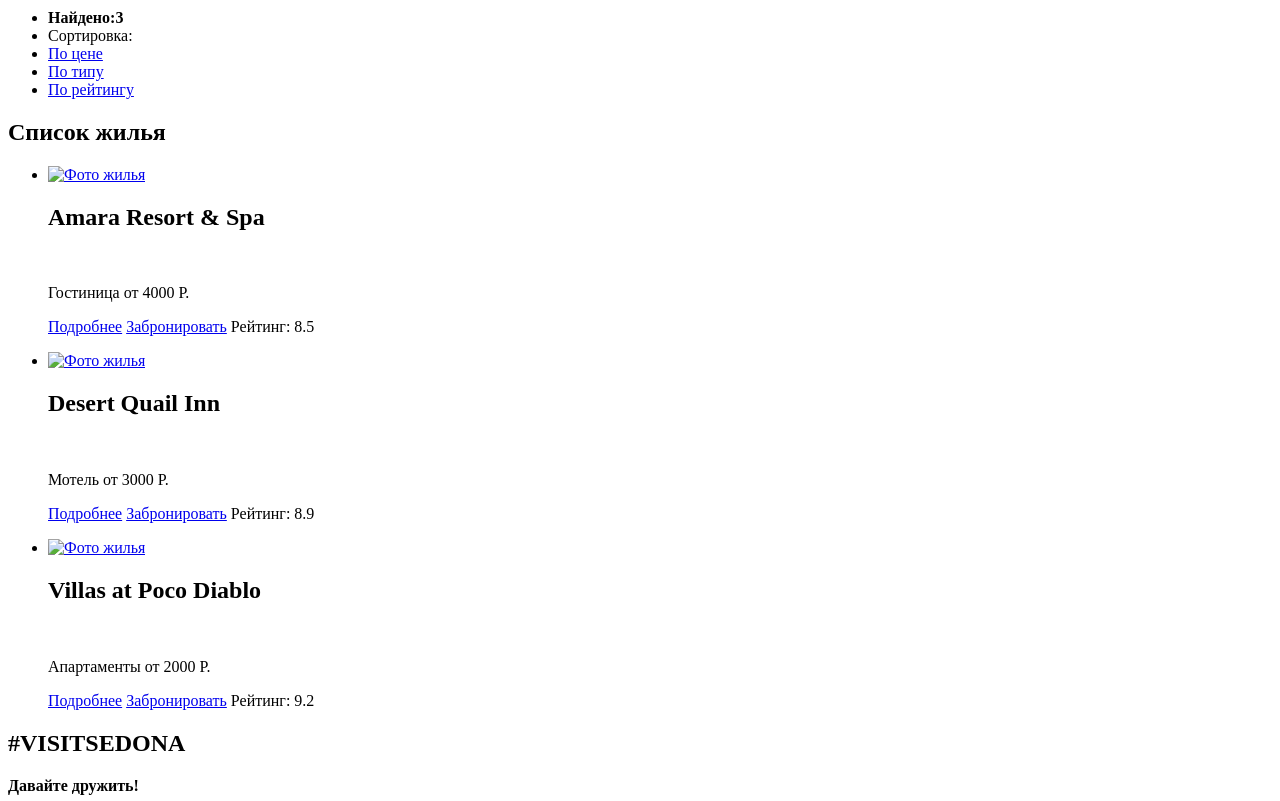
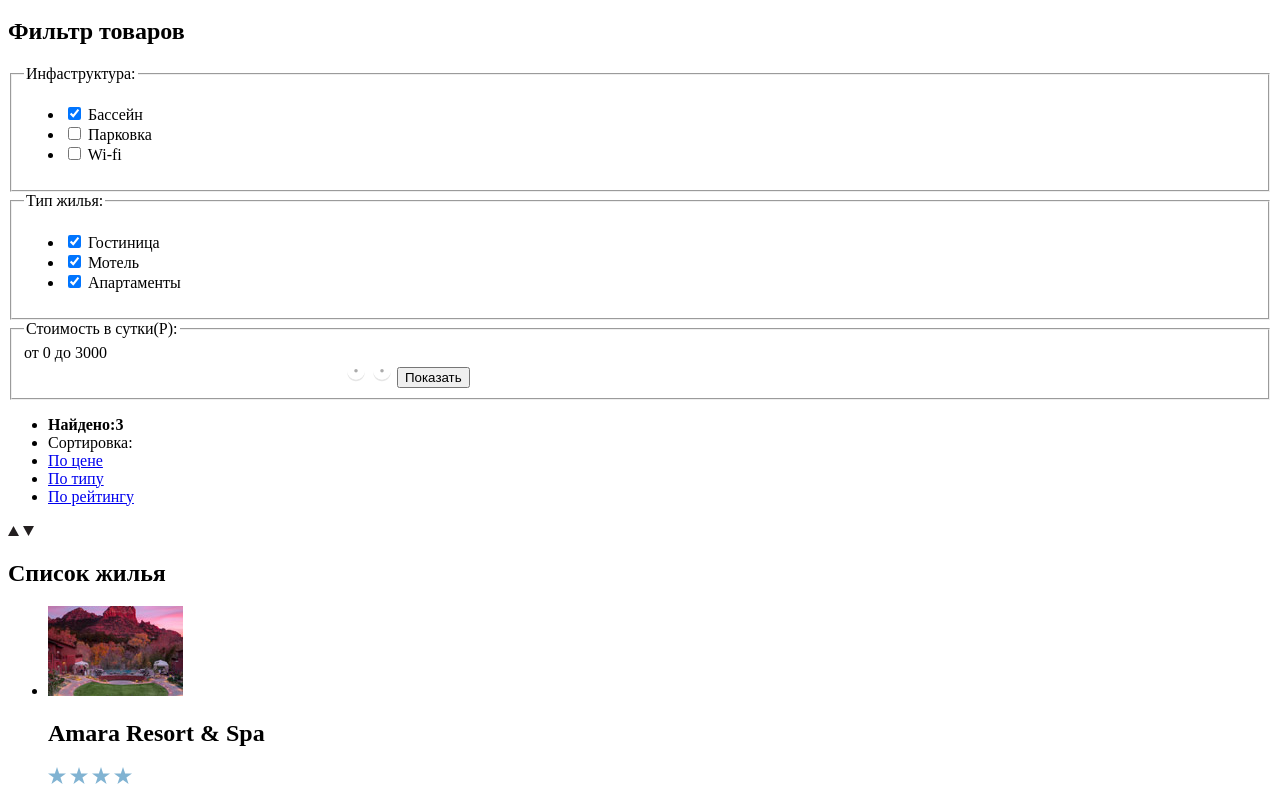
Before and after one commit to Mistesq/sedona-maket, a plain HTML site: page hotels.html in a window 1280 px wide. Shown: the part 172-973 px from the top of the page. Drawn offline with Linux system fonts and the light colour scheme.

Commit message:
добавил фото и обновил формы

```diff
--- a/hotels.html
+++ b/hotels.html
@@ -9,8 +9,8 @@
 <body>
   <header class="main-header">
       <nav class="main-navigation">
-          <a class="main-header-logo">
-              <img src="img/index-logo.svg" width="368" height="153" alt="Логотип барбершопа «Бородинский»">
+          <a class="main-header-logo" href="index.html">
+              <img src="img\Логотип.png" width="138" height="70" alt="Логотип «Седона»">
           </a>
           <ul class="site-navigation">
               <li>
@@ -32,15 +32,59 @@
 
     <section class="filters">
         <h2 class="visually-hidden">Фильтр товаров</h2>
-        <!-- Здесь будет форма -->
+        <fieldset>
+          <legend>Инфаструктура:</legend>
+          <ul class="filters-hotels">
+            <li class="filters-option">
+              <input   class=" vissually-hidden filters-input filter-input-checkbox" id="filters-pool" type="checkbox" name="pool" checked>
+              <label for="filters-pool">Бассейн</label>
+            </li>
+            <li class="filters-option">
+              <input  class=" visually-hidden filters-input filters-input-checkbox" id="filters-parking" type="checkbox" name="parking">
+              <label for="filters-parking">Парковка</label>
+            </li>
+            <li class="filters-option">
+              <input  class=" visually-hidden filters-input filters-input-checkbox" id="filters-wifi" type="checkbox" name="wifi">
+              <label for="filters-wifi">Wi-fi</label>
+            </li>
+          </ul>
+        </fieldset>
+        <fieldset>
+          <legend>Тип жилья:</legend>
+          <ul class="filters-type-housing">
+            <li class="filters-option">
+              <input class=" vissually-hidden filters-input filter-input-checkbox" id="filters-hotel" type="checkbox" name="hotel" checked>
+              <label for="filters-hotel">Гостиница</label>
+            </li>
+            <li class="filters-option">
+              <input class=" vissually-hidden filters-input filter-input-checkbox" id="filters-motel" type="checkbox" name="motel" checked>
+              <label for="filters-motel">Мотель</label>
+            </li>
+            <li class="filters-option">
+              <input class=" vissually-hidden filters-input filter-input-checkbox" id="filters-apartments" type="checkbox" name="apartments" checked>
+              <label for="filters-apartments">Апартаменты</label>
+            </li>
+          </ul>
+        </fieldset>
+        <fieldset>
+          <legend>Стоимость в сутки(Р):</legend>
+          <div class="container-cost-value">
+            <span>от 0</span>
+            <span>до 3000</span>
+          </div>
+          <img src="img/filter-range.png" height="2" width="317" alt="">
+          <a href="" title="0"><img src="img\filter-button.svg" height="20" width="22" alt="до 3000"></a>
+          <a href="" title="3000"><img src="img\filter-button.svg" height="20" width="22" alt="от 0"></a>
+          <button type="submit">Показать</button>
+        </fieldset>
     </section>
 
     <ul class="breadcrumbs">
-        <li class="breadcrumbs-current"><b>Найдено:3</b>
+        <li class="breadcrumbs"><b>Найдено:3</b>
         </li>
-        <li class="breadcrumbs-current">Сортировка:
+        <li class="breadcrumbs">Сортировка:
         </li>
-        <li>
+        <li class="breadcrumbs-current">
             <a href="index.html">По цене</a>
         </li>
         <li>
@@ -50,7 +94,10 @@
             <a href="catalog.html">По рейтингу</a>
         </li>
     </ul>
-    <div class="arrows"></div>
+    <div class="arrows">
+      <img src="img\icon-up-dir.svg" width="11" height="10" alt="стрелка вверх">
+      <img src="img\icon-down-dir.svg" width="11" height="10" alt="стрелка вниз">
+    </div>
 
       <section class="catalog">
           <h2 class="visually-hidden">Список жилья</h2>
@@ -58,13 +105,16 @@
               <li class="catalog-item">
                   <p class="catalog-item-image">
                       <a href="catalog-item.html">
-                          <img src="img/product-1.jpg" width="220" height="165" alt="Фото жилья">
+                          <img src="img\hotels-photo1.jpg" width="135" height="90" alt="Фото гостиницы">
                       </a>
                   </p>
                   <p class="catalog-item-head">
                     <h1>Amara Resort & Spa</h1>
                     <div class="catalog-item-stars">
-                      <img src="" alt="">
+                      <img src="img\star.svg" width="18" height="17" alt="звезда рейтинга">
+                      <img src="img\star.svg" width="18" height="17" alt="звезда рейтинга">
+                      <img src="img\star.svg" width="18" height="17" alt="звезда рейтинга">
+                      <img src="img\star.svg" width="18" height="17" alt="звезда рейтинга">
                     </div>
                   </p>
                   <p class="catalog-item-cost">
@@ -81,13 +131,15 @@
               <li class="catalog-item">
                   <p class="catalog-item-image">
                       <a href="catalog-item.html">
-                          <img src="img/product-1.jpg" width="220" height="165" alt="Фото жилья">
+                          <img src="img\hotels-photo2.jpg" width="135" height="90" alt="Фото мотеля">
                       </a>
                   </p>
                   <p class="catalog-item-head">
                     <h1>Desert Quail Inn</h1>
                     <div class="catalog-item-stars">
-                      <img src="" alt="">
+                      <img src="img\star.svg" width="18" height="17" alt="звезда рейтинга">
+                      <img src="img\star.svg" width="18" height="17" alt="звезда рейтинга">
+                      <img src="img\star.svg" width="18" height="17" alt="звезда рейтинга">
                     </div>
                   </p>
                   <p class="catalog-item-cost">
@@ -104,13 +156,14 @@
               <li class="catalog-item">
                   <p class="catalog-item-image">
                       <a href="catalog-item.html">
-                          <img src="img/product-1.jpg" width="220" height="165" alt="Фото жилья">
+                          <img src="img\hotels-photo3.jpg" width="135" height="90" alt="Фото апартаментов">
                       </a>
                   </p>
                   <p class="catalog-item-head">
                     <h1>Villas at Poco Diablo</h1>
                     <div class="catalog-item-stars">
-                      <img src="" alt="">
+                      <img src="img\star.svg" width="18" height="17" alt="звезда рейтинга">
+                      <img src="img\star.svg" width="18" height="17" alt="звезда рейтинга">
                     </div>
                   </p>
                   <p class="catalog-item-cost">
```
Also changed, not shown: index.html (+11 -9 lines), img/filter-range.png (added), img/hotels-photo1.jpg (added), img/hotels-photo2.jpg (added), img/hotels-photo3.jpg (added).
